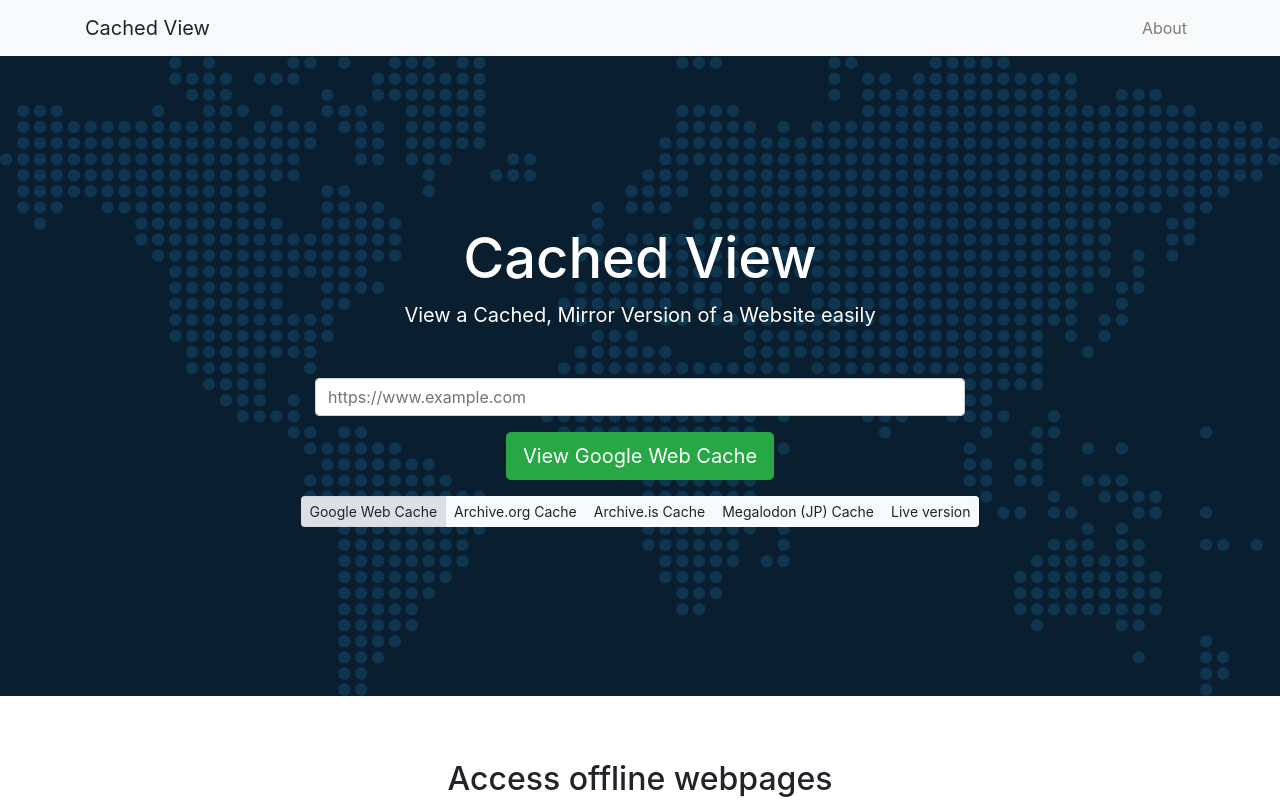
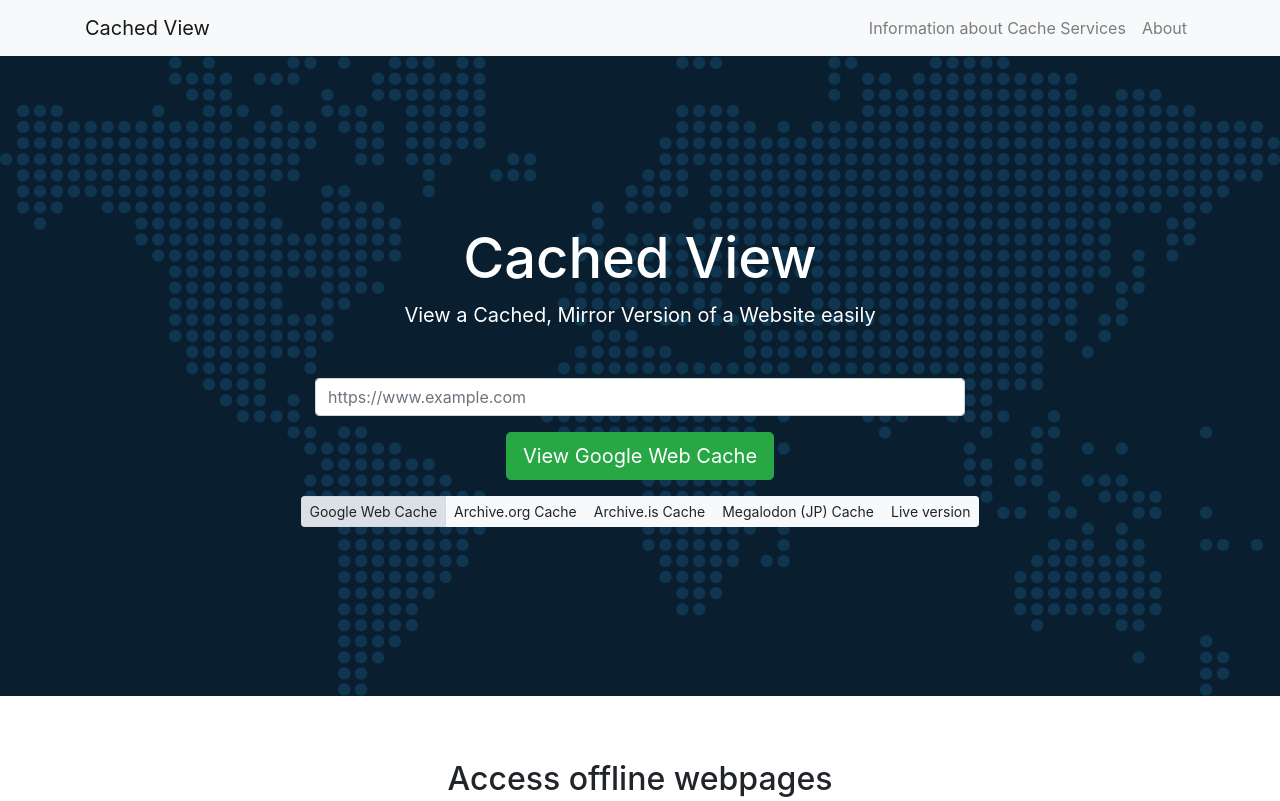
Before and after one commit to 2edgy69me/2edgy69me.github.io, a website: page index.html in a window 1280 px wide. Shown: the top 801 px of the page. Drawn offline with Linux system fonts and the light colour scheme.

Commit message:
Update index.html

```diff
--- a/index.html
+++ b/index.html
@@ -15,10 +15,10 @@
 
   <script async src="//pagead2.googlesyndication.com/pagead/js/adsbygoogle.js"></script>
   <script>
-       (adsbygoogle = window.adsbygoogle || []).push({
-            google_ad_client: "ca-pub-9746108751536881",
-            enable_page_level_ads: true
-       });
+    (adsbygoogle = window.adsbygoogle || []).push({
+      google_ad_client: "ca-pub-9746108751536881",
+      enable_page_level_ads: true
+    });
   </script>
 
   <!-- Global site tag (gtag.js) - Google Analytics -->
@@ -41,13 +41,16 @@
   <!-- Navigation -->
   <nav class="navbar navbar-expand-lg navbar-light bg-light fixed-top">
     <div class="container">
-      <a class="navbar-brand">Cached View</a>
+      <a href="/" class="navbar-brand">Cached View</a>
       <button class="navbar-toggler" type="button" data-toggle="collapse" data-target="#navbarResponsive" aria-controls="navbarResponsive"
         aria-expanded="false" aria-label="Toggle navigation">
         <span class="navbar-toggler-icon"></span>
       </button>
       <div class="collapse navbar-collapse" id="navbarResponsive">
         <ul class="navbar-nav ml-auto">
+          <li class="nav-item">
+            <a class="nav-link" href="/information.html">Information about Cache Services</a>
+          </li>
           <li class="nav-item">
             <a class="nav-link" href="#about">About</a>
           </li>
@@ -133,7 +136,8 @@
 
   <div id="footer">
     <p class="text-muted">
-      This utility website was built with ❤️ by <a href="//github.com/2edgy69me">@2egy69me</a>. World map by
+      This utility website was built with ❤️ by
+      <a href="//github.com/2edgy69me">@2egy69me</a>. World map by
       <a href="https://codepen.io/tinystride/pen/yIqAp">@tinystride</a>.
     </p>
   </div>
```
